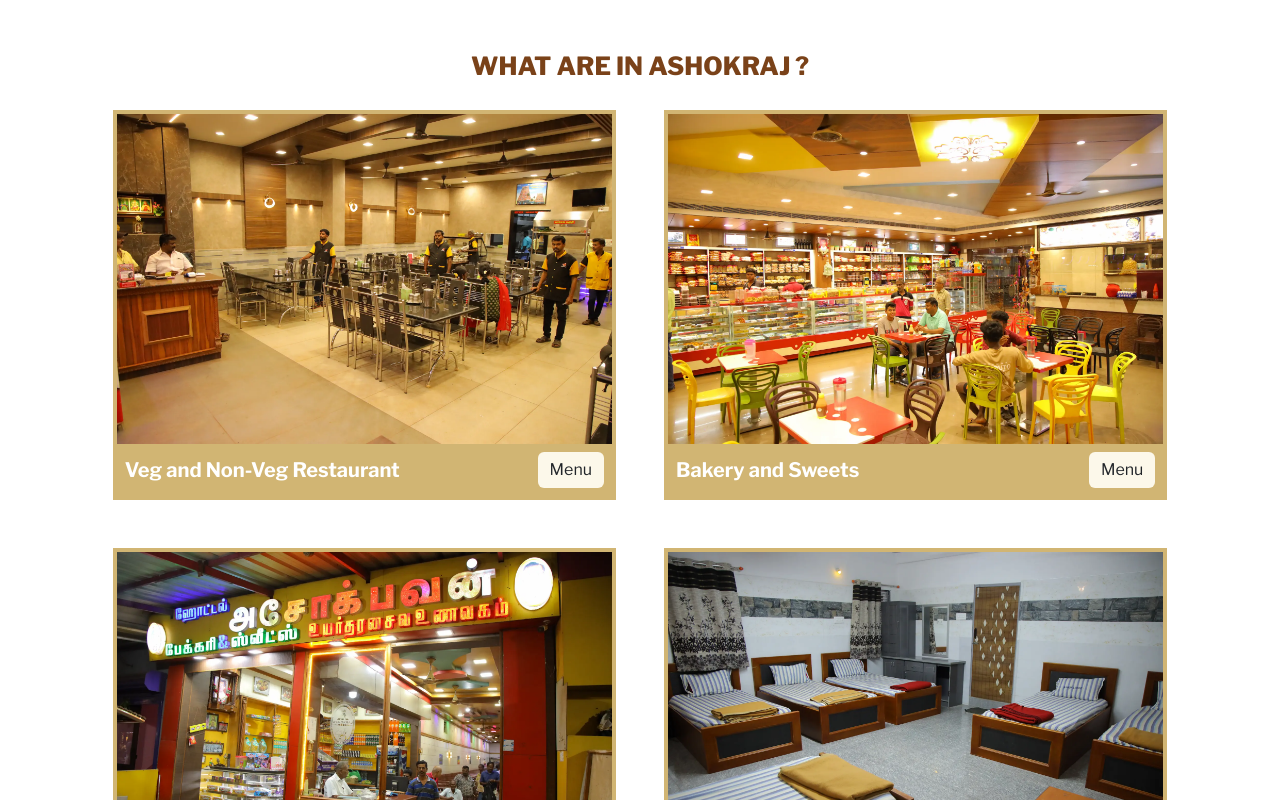
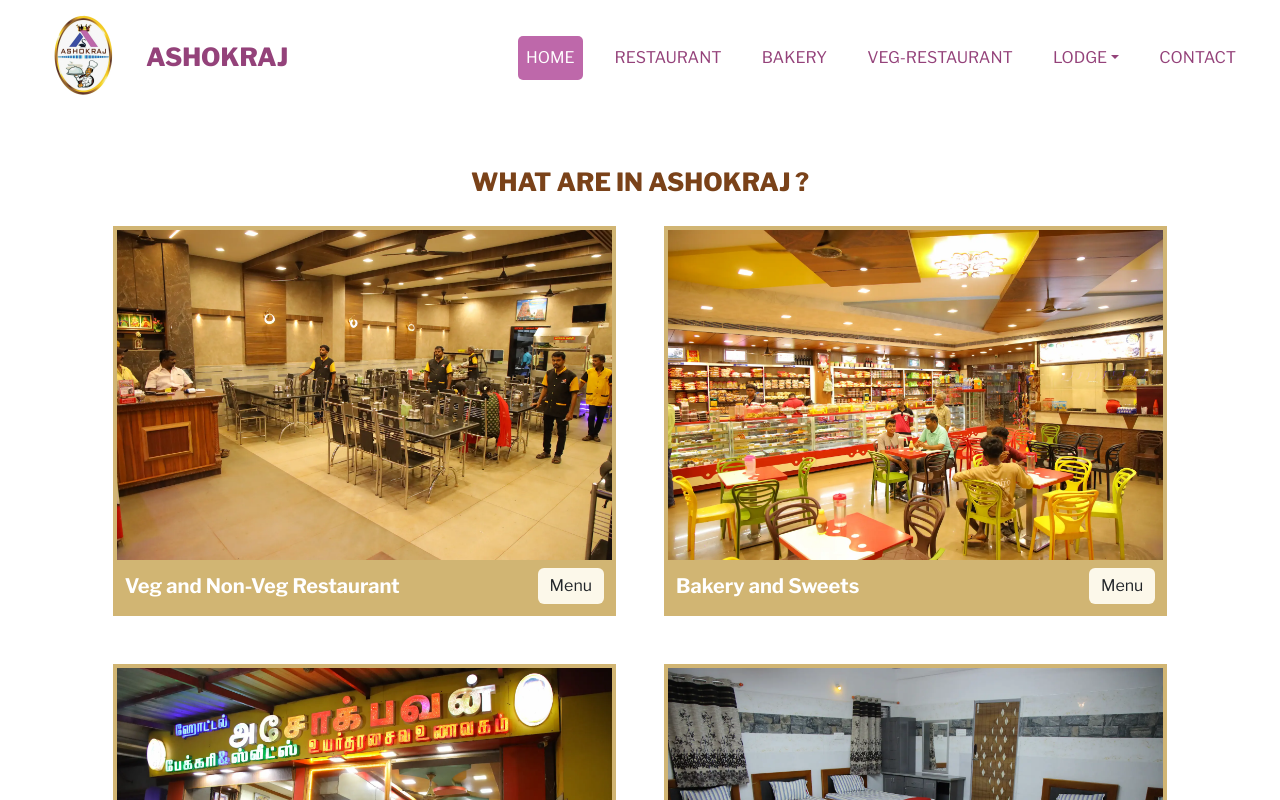
Before and after one commit to Santhamsasi2000/Ashokraj-Groups, a React (Create React App) app: page / in a window 1280 px wide. Shown: the top 800 px of the page. Built offline with nearby package versions, Linux system fonts and the light colour scheme.

Commit message:
Adding Image Optimization

```diff
--- a/src/index.js
+++ b/src/index.js
@@ -11,8 +11,7 @@
 root.render(
   <BrowserRouter>
     <React.StrictMode>
-      {/* <App/> */}
-      <Home/>
+      <App/>
     </React.StrictMode>
   </BrowserRouter>
 );
```
